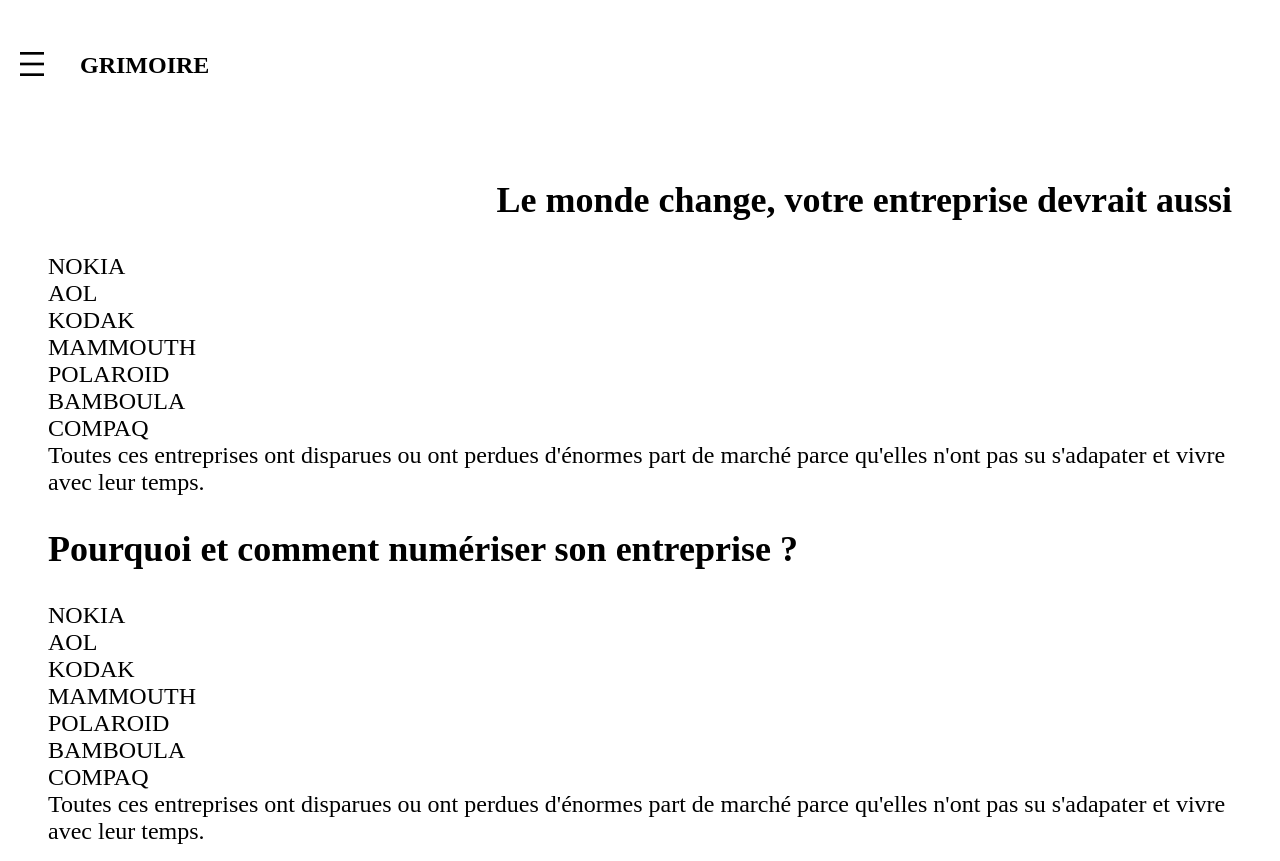
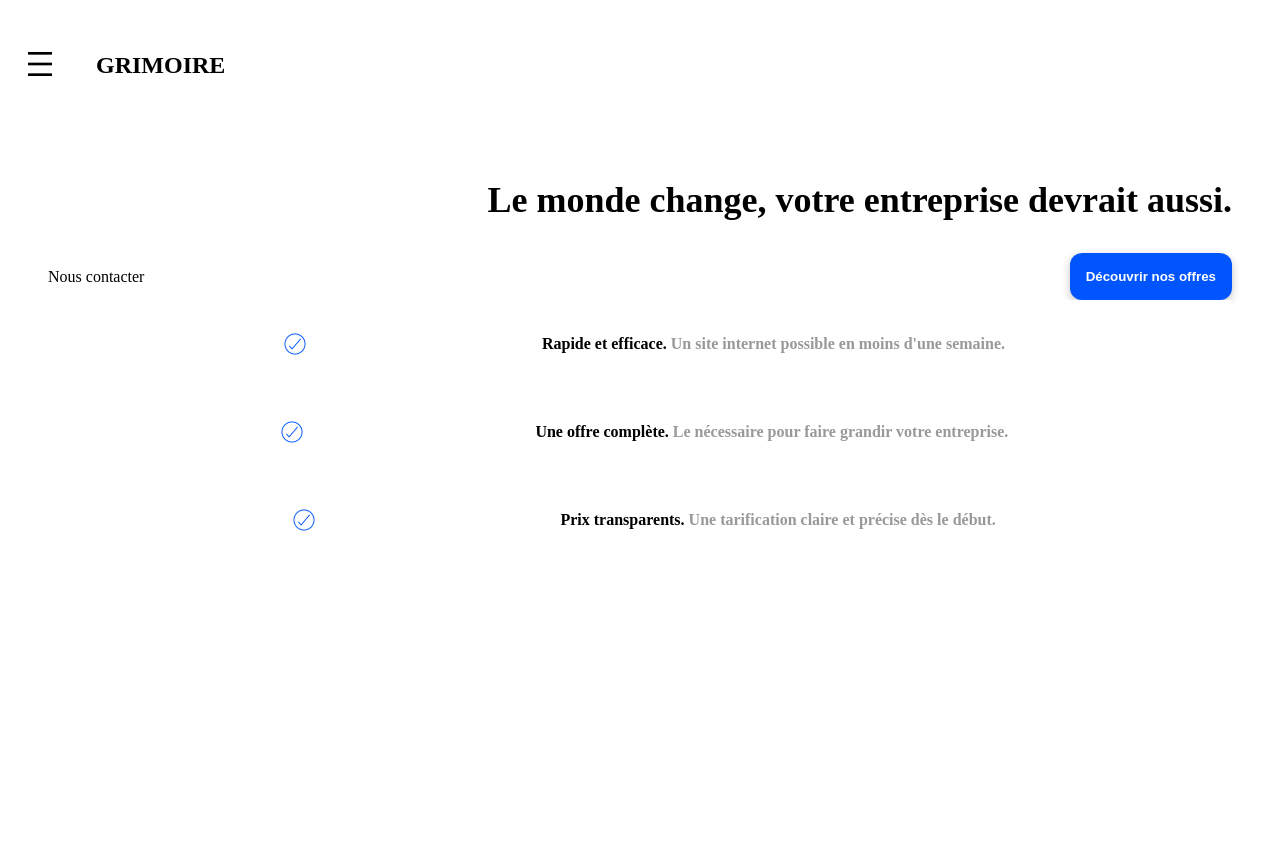
Before and after one commit to TerryGrimoire/Website-Terry-Grimoire, a React (Vite) app: page / in a window 1280 px wide. After the commit the page ends 800 px from the top, so only its background shows below. Built offline with nearby package versions, Linux system fonts and the light colour scheme.

Commit message:
adding the checkpoints on the home page

```diff
--- a/src/App.css
+++ b/src/App.css
@@ -4,6 +4,7 @@
 
   --main-bg-color : #FFFFFF;
   --secondary-bg-color : #191919;
+  --button-color: #0055FF;
   --box-shadow: rgba(0, 0, 0, 0.24) 0px 3px 8px;
 }
 
@@ -28,7 +29,17 @@
 }
 
 img {
-  margin: 2rem 0;
+  margin: 2rem 0.5rem;
+}
+
+span {
+  font-weight: bold;
+  color: initial;
+}
+
+p {
+  font-size: 1rem;
+  font-weight:500;
 }
 
 .no_button {
@@ -45,17 +56,42 @@
   flex-direction: column;
 }
 
+.wrap {
+  flex-wrap: wrap;
+}
+
 .align-center {
   align-items: center;
+}
+
+.align-start {
+  align-items: flex-start;
 }
 
 .justify-center {
   justify-content: center;
 }
+.justify-between {
+  justify-content: space-between;
+}
+.justify-evenly {
+  justify-content: space-evenly;
+}
 .container {
   position: relative;
 }
 
+.button_style {
+  border: none;
+  box-shadow: var(--box-shadow);
+  padding: 1rem;
+  border-radius: 0.75rem;
+  font-weight: bold;
+}
+.blue {
+  background-color: var(--button-color);
+  color: var(--main-bg-color);
+}
 /********************************************************************* NAV *********************************************************************/
 
 .menu_burger {
@@ -128,3 +164,8 @@
   text-align: left;
   padding: 2rem 0;
 }
+
+.p_home {
+  color: #999999;
+  font-weight: bold;
+}
--- a/src/pages/Home.jsx
+++ b/src/pages/Home.jsx
@@ -1,38 +1,44 @@
+import React from "react";
+import coche from "../assets/coche.png";
+
 export default function Home() {
   return (
     <main className="main_container">
       <article className="flex-col article_home">
         <h2 className="first_h2_home">
-          Le monde change, votre entreprise devrait aussi
+          Le monde change, votre entreprise devrait aussi.
         </h2>
-        <p>NOKIA</p>
-        <p>AOL</p>
-        <p>KODAK</p>
-        <p>MAMMOUTH</p>
-        <p>POLAROID</p>
-        <p>BAMBOULA</p>
-        <p>COMPAQ</p>
-        <p>
-          Toutes ces entreprises ont disparues ou ont perdues d'énormes part de
-          marché parce qu'elles n'ont pas su s'adapater et vivre avec leur
-          temps.
-        </p>
 
-        <h2 className="second_h2_home">
-          Pourquoi et comment numériser son entreprise ?{" "}
-        </h2>
-        <p>NOKIA</p>
-        <p>AOL</p>
-        <p>KODAK</p>
-        <p>MAMMOUTH</p>
-        <p>POLAROID</p>
-        <p>BAMBOULA</p>
-        <p>COMPAQ</p>
-        <p>
-          Toutes ces entreprises ont disparues ou ont perdues d'énormes part de
-          marché parce qu'elles n'ont pas su s'adapater et vivre avec leur
-          temps.
-        </p>
+        <div className="flex align-center justify-between">
+          <p>Nous contacter</p>
+          <button type="button" className="button_style blue">
+            Découvrir nos offres
+          </button>
+        </div>
+
+        <div>
+          <div className="flex align-center justify-evenly">
+            <img src={coche} alt="coche" />
+            <p className="p_home">
+              <span>Rapide et efficace.</span> Un site internet possible en
+              moins d'une semaine.
+            </p>
+          </div>
+          <div className="flex align-center justify-evenly">
+            <img src={coche} alt="coche" />
+            <p className="p_home">
+              <span>Une offre complète.</span> Le nécessaire pour faire grandir
+              votre entreprise.
+            </p>
+          </div>
+          <div className="flex align-center justify-evenly">
+            <img src={coche} alt="coche" />
+            <p className="p_home">
+              <span>Prix transparents.</span> Une tarification claire et précise
+              dès le début.
+            </p>
+          </div>
+        </div>
       </article>
     </main>
   );
```
Also changed, not shown: src/assets/coche.png (added).
